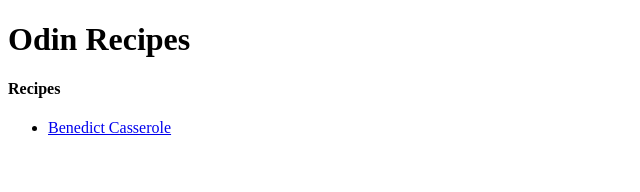
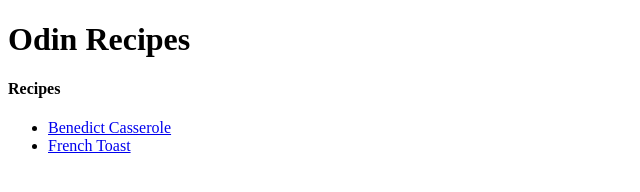
Before and after one commit to Addybit/odin_recipes, a plain HTML site: page index.html in a window 1280 px wide. Shown: the whole page, without its empty margins (0-640 px from the left). Drawn offline with Linux system fonts and the light colour scheme.

Commit message:
Have a new link for another recipe

```diff
--- a/index.html
+++ b/index.html
@@ -9,6 +9,7 @@
         <h4>Recipes</h4>
         <ul>
           <li><a href="recipes/eggs_benedict_casserole.html">Benedict Casserole</a></li>
+          <li><a href="recipes/french_toast.html">French Toast</a></li>
         </ul>
     </body>
 </html>
```
